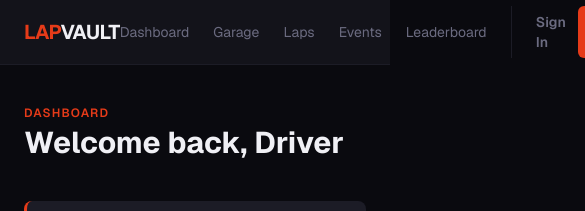
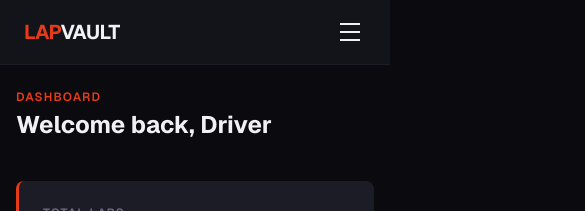
Before and after one commit to nikolaayz/lapVault, a Next.js app in the folder web/: page /dashboard in a window 390 px wide. Shown: the top 211 px of the page, 585 px wide, since content can reach past the window. Built offline with nearby package versions, Linux system fonts and the light colour scheme; no server answers.

Commit message:
feat(web): add mobile responsive nav and Netlify deploy config

```diff
--- /dev/null
+++ b/web/app/(app)/MobileNav.tsx
@@ -0,0 +1,56 @@
+"use client";
+
+import { useState } from "react";
+import Link from "next/link";
+import LogoutButton from "./LogoutButton";
+
+export default function MobileNav({
+  isAdmin,
+  user,
+}: {
+  isAdmin: boolean;
+  user: { name: string } | null;
+}) {
+  const [open, setOpen] = useState(false);
+  const close = () => setOpen(false);
+
+  return (
+    <>
+      <button
+        onClick={() => setOpen((o) => !o)}
+        className="md:hidden flex flex-col justify-center items-center w-8 h-8 gap-1.5"
+        aria-label={open ? "Close menu" : "Open menu"}
+      >
+        <span className={`block w-5 h-0.5 bg-off-white transition-all duration-200 ${open ? "rotate-45 translate-y-2" : ""}`} />
+        <span className={`block w-5 h-0.5 bg-off-white transition-all duration-200 ${open ? "opacity-0" : ""}`} />
+        <span className={`block w-5 h-0.5 bg-off-white transition-all duration-200 ${open ? "-rotate-45 -translate-y-2" : ""}`} />
+      </button>
+
+      {open && (
+        <div className="md:hidden absolute top-16 left-0 right-0 bg-surface border-b border-card z-40 px-6 py-4 flex flex-col">
+          <Link href="/dashboard" onClick={close} className="py-3 text-sm text-muted hover:text-off-white transition-colors border-b border-card/50">Dashboard</Link>
+          <Link href="/garage" onClick={close} className="py-3 text-sm text-muted hover:text-off-white transition-colors border-b border-card/50">Garage</Link>
+          <Link href="/laps" onClick={close} className="py-3 text-sm text-muted hover:text-off-white transition-colors border-b border-card/50">Laps</Link>
+          <Link href="/events" onClick={close} className="py-3 text-sm text-muted hover:text-off-white transition-colors border-b border-card/50">Events</Link>
+          <Link href="/leaderboard" onClick={close} className="py-3 text-sm text-muted hover:text-off-white transition-colors border-b border-card/50">Leaderboard</Link>
+          {isAdmin && (
+            <Link href="/admin" onClick={close} className="py-3 text-sm text-blue hover:text-off-white transition-colors border-b border-card/50">Admin</Link>
+          )}
+          <div className="pt-3 flex flex-col gap-2">
+            {user ? (
+              <>
+                <Link href="/profile" onClick={close} className="py-2 text-sm font-semibold text-off-white hover:text-red transition-colors">{user.name}</Link>
+                <LogoutButton />
+              </>
+            ) : (
+              <>
+                <Link href="/login" onClick={close} className="py-2 text-sm font-semibold text-muted hover:text-off-white transition-colors">Sign In</Link>
+                <Link href="/register" onClick={close} className="py-2 text-sm font-semibold bg-red text-off-white px-3 rounded-md hover:opacity-90 transition-opacity text-center">Sign Up</Link>
+              </>
+            )}
+          </div>
+        </div>
+      )}
+    </>
+  );
+}
--- a/web/app/(app)/admin/AdminClient.tsx
+++ b/web/app/(app)/admin/AdminClient.tsx
@@ -267,7 +267,7 @@ export default function AdminClient({
     <div className="flex flex-col gap-8">
       <div>
         <p className="text-xs font-semibold tracking-widest uppercase text-red mb-1">Admin</p>
-        <h1 className="text-3xl font-bold">Control Panel</h1>
+        <h1 className="text-2xl sm:text-3xl font-bold">Control Panel</h1>
       </div>
 
       <div className="flex border-b border-card gap-6">
--- a/web/app/(app)/dashboard/page.tsx
+++ b/web/app/(app)/dashboard/page.tsx
@@ -114,7 +114,7 @@ export default async function DashboardPage() {
     <div className="flex flex-col gap-10">
       <div>
         <p className="text-xs font-semibold tracking-widest uppercase text-red mb-1">Dashboard</p>
-        <h1 className="text-3xl font-bold">Welcome back, {userName}</h1>
+        <h1 className="text-2xl sm:text-3xl font-bold">Welcome back, {userName}</h1>
       </div>
 
       {/* Stats */}
--- a/web/app/(app)/events/EventsClient.tsx
+++ b/web/app/(app)/events/EventsClient.tsx
@@ -187,7 +187,7 @@ export default function EventsClient({
       <div className="flex items-start justify-between">
         <div>
           <p className="text-xs font-semibold tracking-widest uppercase text-red mb-1">Track Days</p>
-          <h1 className="text-3xl font-bold">Events</h1>
+          <h1 className="text-2xl sm:text-3xl font-bold">Events</h1>
         </div>
         {isAdmin && (
           <button onClick={openCreate} className="bg-red text-off-white text-sm font-semibold px-4 py-2 rounded-lg hover:opacity-80 transition-opacity">
--- a/web/app/(app)/garage/GarageClient.tsx
+++ b/web/app/(app)/garage/GarageClient.tsx
@@ -158,7 +158,7 @@ export default function GarageClient({ initialCars }: { initialCars: Car[] }) {
       <div className="flex items-start justify-between">
         <div>
           <p className="text-xs font-semibold tracking-widest uppercase text-red mb-1">Garage</p>
-          <h1 className="text-3xl font-bold">My Cars</h1>
+          <h1 className="text-2xl sm:text-3xl font-bold">My Cars</h1>
         </div>
         <button
           onClick={openAdd}
--- a/web/app/(app)/laps/LapsClient.tsx
+++ b/web/app/(app)/laps/LapsClient.tsx
@@ -137,7 +137,7 @@ export default function LapsClient({
       <div className="flex items-start justify-between">
         <div>
           <p className="text-xs font-semibold tracking-widest uppercase text-red mb-1">Lap Times</p>
-          <h1 className="text-3xl font-bold">My Laps</h1>
+          <h1 className="text-2xl sm:text-3xl font-bold">My Laps</h1>
         </div>
         {cars.length > 0 && (
           <button
--- a/web/app/(app)/layout.tsx
+++ b/web/app/(app)/layout.tsx
@@ -5,6 +5,7 @@ import { db } from "@/lib/db";
 import { users } from "@/lib/db/schema";
 import { eq } from "drizzle-orm";
 import LogoutButton from "./LogoutButton";
+import MobileNav from "./MobileNav";
 
 async function getUser() {
   const cookieStore = await cookies();
@@ -29,12 +30,12 @@ export default async function AppLayout({ children }: { children: React.ReactNod
   return (
     <div className="min-h-screen bg-carbon flex flex-col">
       <header className="sticky top-0 z-50 bg-surface border-b border-card">
-        <div className="max-w-6xl mx-auto px-6 h-16 flex items-center justify-between">
+        <div className="max-w-6xl mx-auto px-6 h-16 flex items-center justify-between relative">
           <Link href="/" className="text-xl font-bold tracking-tight">
             <span className="text-red">LAP</span>
             <span className="text-off-white">VAULT</span>
           </Link>
-          <nav className="flex items-center gap-6">
+          <nav className="hidden md:flex items-center gap-6">
             <Link href="/dashboard" className="text-sm text-muted hover:text-off-white transition-colors">Dashboard</Link>
             <Link href="/garage" className="text-sm text-muted hover:text-off-white transition-colors">Garage</Link>
             <Link href="/laps" className="text-sm text-muted hover:text-off-white transition-colors">Laps</Link>
@@ -55,9 +56,10 @@ export default async function AppLayout({ children }: { children: React.ReactNod
               </div>
             )}
           </nav>
+          <MobileNav isAdmin={user?.role === "admin"} user={user ? { name: user.name } : null} />
         </div>
       </header>
-      <main className="flex-1 max-w-6xl mx-auto w-full px-6 py-10">
+      <main className="flex-1 max-w-6xl mx-auto w-full px-4 sm:px-6 py-6 sm:py-10">
         {children}
       </main>
     </div>
--- a/web/app/(app)/leaderboard/LeaderboardClient.tsx
+++ b/web/app/(app)/leaderboard/LeaderboardClient.tsx
@@ -69,7 +69,7 @@ export default function LeaderboardClient({ tracks }: { tracks: Track[] }) {
     <div className="flex flex-col gap-8">
       <div>
         <p className="text-xs font-semibold tracking-widest uppercase text-red mb-1">Track Records</p>
-        <h1 className="text-3xl font-bold">Leaderboard</h1>
+        <h1 className="text-2xl sm:text-3xl font-bold">Leaderboard</h1>
       </div>
 
       {tracks.length === 0 ? (
--- a/web/app/(app)/profile/ProfileClient.tsx
+++ b/web/app/(app)/profile/ProfileClient.tsx
@@ -113,7 +113,7 @@ export default function ProfileClient({
     <div className="flex flex-col gap-8">
       <div>
         <p className="text-xs font-semibold tracking-widest uppercase text-red mb-1">Account</p>
-        <h1 className="text-3xl font-bold">Profile</h1>
+        <h1 className="text-2xl sm:text-3xl font-bold">Profile</h1>
       </div>
 
       {/* Avatar */}
```
Also changed, not shown: 1 other file (tests, documents, lock files or other folders).
